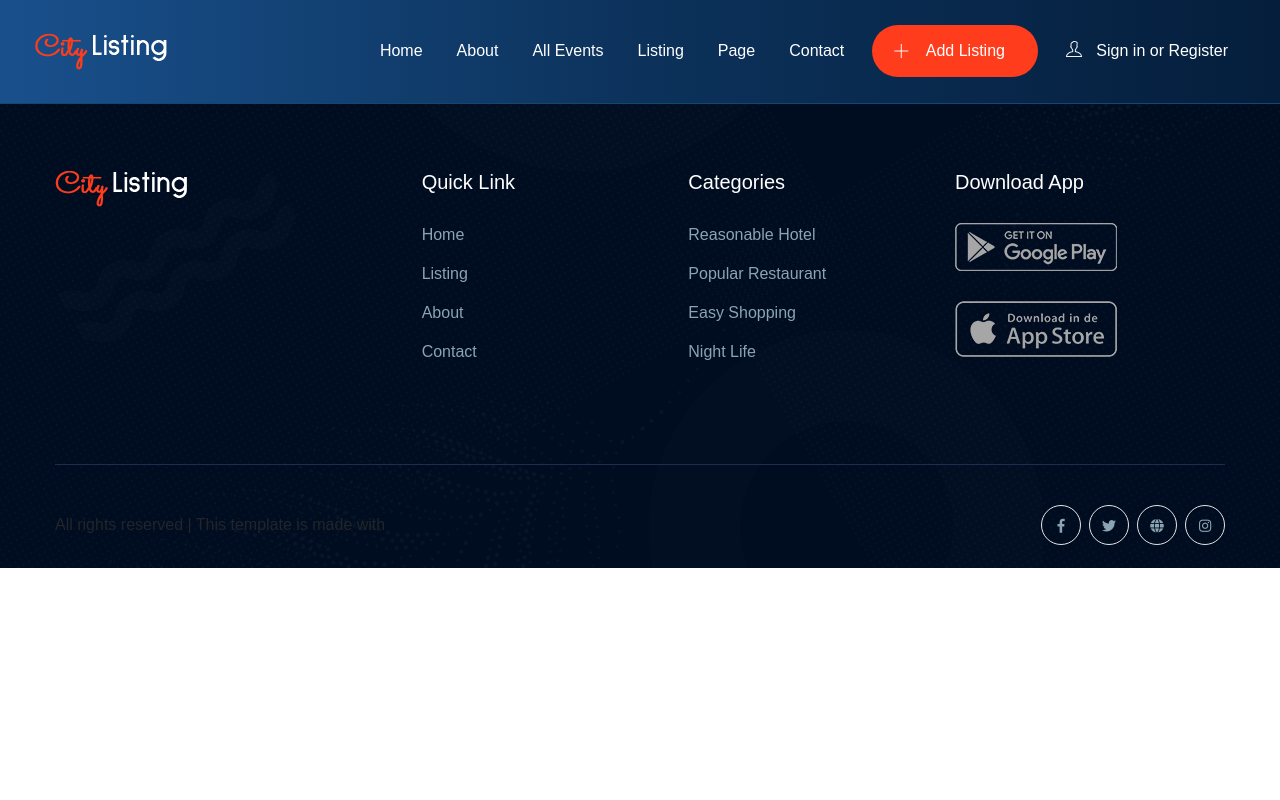
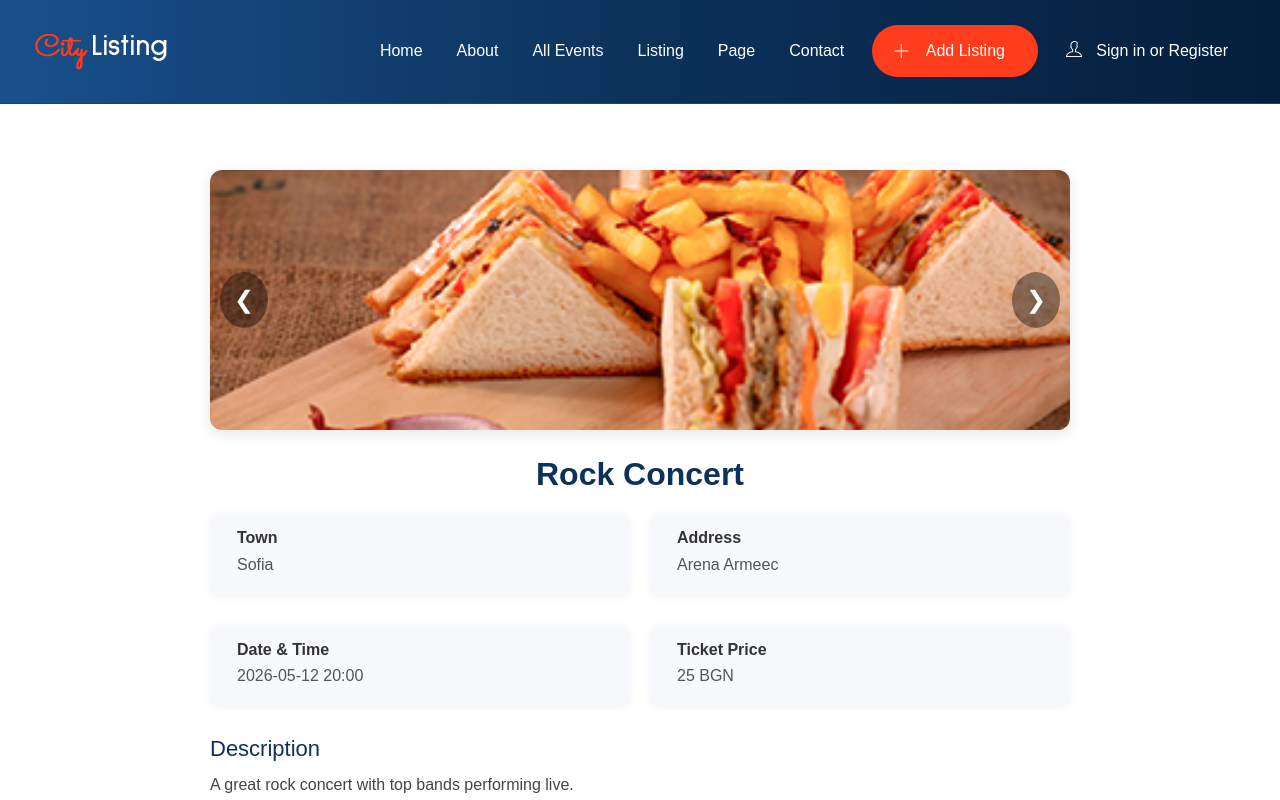
Before and after one commit to atdzhiev/Angular_Project_SoftUni, an Angular app in the folder events-app/: page /events/1 in a window 1280 px wide. Before the commit this address led to /. Shown: the top 800 px of the page. Built offline with nearby package versions, Linux system fonts and the light colour scheme; a web font is replaced by a local one.

Commit message:
Add static event details page

```diff
--- a/events-app/src/app/app.routes.ts
+++ b/events-app/src/app/app.routes.ts
@@ -22,4 +22,9 @@ export const routes: Routes = [
     loadComponent: () =>
       import("./features/catalog/catalog").then((m) => m.CatalogComponent),
   },
+  {
+    path: "events/:id",
+    loadComponent: () =>
+      import("./features/event-details/event-details").then((m) => m.EventDetails),
+  },
 ];
--- /dev/null
+++ b/events-app/src/app/features/event-details/event-details.css
@@ -0,0 +1,144 @@
+
+.details-page {
+  max-width: 900px;
+  margin: 150px auto 40px;
+  padding: 20px;
+}
+
+
+.details-title {
+  text-align: center;
+  font-size: 32px;
+  font-weight: 700;
+  margin-bottom: 20px;
+  color: #0C325B;
+}
+
+
+.carousel {
+  position: relative;
+  width: 100%;
+  height: 260px;
+  overflow: hidden;
+  border-radius: 12px;
+  margin-bottom: 25px;
+  box-shadow: 0 4px 14px rgba(0,0,0,0.1);
+}
+
+.carousel-image {
+  width: 100%;
+  height: 100%;
+  object-fit: cover;
+  transition: opacity .3s ease;
+}
+
+
+.carousel-btn {
+  position: absolute;
+  top: 50%;
+  transform: translateY(-50%);
+  background: rgba(0,0,0,0.4);
+  color: #fff;
+  border: none;
+  padding: 10px 14px;
+  font-size: 24px;
+  cursor: pointer;
+  border-radius: 50%;
+  transition: background .2s ease;
+}
+
+.carousel-btn:hover {
+  background: rgba(0,0,0,0.6);
+}
+
+.carousel-btn.left {
+  left: 10px;
+}
+
+.carousel-btn.right {
+  right: 10px;
+}
+
+
+.details-info {
+  display: flex;
+  flex-direction: column;
+  gap: 30px;
+}
+
+.info-row {
+  display: flex;
+  justify-content: space-between;
+  gap: 20px;
+}
+
+.info-item {
+  flex: 1;
+  display: flex;
+  align-items: flex-start;
+  gap: 12px;
+  padding: 15px;
+  background: #f7f9fc;
+  border-radius: 10px;
+  box-shadow: 0 2px 8px rgba(0,0,0,0.05);
+}
+
+.info-icon {
+  font-size: 28px;
+  color: #0C325B;
+  margin-top: 3px;
+}
+
+.info-item h4 {
+  margin: 0;
+  font-size: 16px;
+  font-weight: 600;
+  color: #333;
+}
+
+.info-item p {
+  margin: 2px 0 0 0;
+  color: #555;
+}
+
+
+.description-block h3 {
+  font-size: 22px;
+  margin-bottom: 10px;
+  color: #0C325B;
+}
+
+.description-block p {
+  font-size: 16px;
+  color: #444;
+  line-height: 1.6;
+}
+
+
+.details-btn {
+  width: 100%;
+  padding: 14px;
+  background: #ff8c00;
+  color: #fff;
+  border: none;
+  border-radius: 8px;
+  font-size: 18px;
+  font-weight: 600;
+  cursor: pointer;
+  transition: background .2s ease;
+}
+
+.details-btn:hover {
+  background: #e57a00;
+}
+
+
+@media (max-width: 768px) {
+  .info-row {
+    flex-direction: column;
+  }
+
+  .carousel {
+    height: 200px;
+  }
+}
--- /dev/null
+++ b/events-app/src/app/features/event-details/event-details.html
@@ -0,0 +1,66 @@
+@if (event()) {
+  @let e = event();
+
+<section class="details-page">
+
+
+  <div class="carousel">
+    <img [src]="e.images[currentImage]" class="carousel-image">
+
+    <button class="carousel-btn left" (click)="prevImage()">❮</button>
+    <button class="carousel-btn right" (click)="nextImage()">❯</button>
+  </div>
+
+  <h1 class="details-title">{{ e.title }}</h1>
+
+  <div class="details-info">
+
+    <div class="info-row">
+      <div class="info-item">
+        <span class="icon-location-pin info-icon"></span>
+        <div>
+          <h4>Town</h4>
+          <p>{{ e.town }}</p>
+        </div>
+      </div>
+
+      <div class="info-item">
+        <span class="icon-home info-icon"></span>
+        <div>
+          <h4>Address</h4>
+          <p>{{ e.address }}</p>
+        </div>
+      </div>
+    </div>
+
+    <div class="info-row">
+      <div class="info-item">
+        <span class="icon-calendar info-icon"></span>
+        <div>
+          <h4>Date & Time</h4>
+          <p>{{ e.date }}</p>
+        </div>
+      </div>
+
+      <div class="info-item">
+        <span class="icon-tag info-icon"></span>
+        <div>
+          <h4>Ticket Price</h4>
+          <p>{{ e.price }}</p>
+        </div>
+      </div>
+    </div>
+
+    <div class="description-block">
+      <h3>Description</h3>
+      <p>{{ e.description }}</p>
+    </div>
+
+    <button class="details-btn">
+      View Tickets
+    </button>
+
+  </div>
+
+</section>
+}
--- /dev/null
+++ b/events-app/src/app/features/event-details/event-details.ts
@@ -0,0 +1,54 @@
+import { Component,inject,signal } from '@angular/core';
+import { ActivatedRoute } from '@angular/router';
+import { EventItem } from '../../shared/interfaces/event';
+
+
+
+@Component({
+  selector: 'app-event-details',
+  imports: [],
+  templateUrl: './event-details.html',
+  styleUrl: './event-details.css',
+})
+export class EventDetails {
+  private route = inject(ActivatedRoute);
+
+  event = signal<any>(null);
+  currentImage = 0;
+
+  constructor() {
+    this.route.paramMap.subscribe(params => {
+      const id = params.get('id');
+
+
+      const mockEvent = {
+        id,
+        title: 'Rock Concert',
+        town: 'Sofia',
+        address: 'Arena Armeec',
+        price: '25 BGN',
+        images: [
+          'assets/img/our_blog/blog-img1.jpg',
+          'assets/img/service/1.png',
+          'assets/img/service/2.png'
+        ],
+        date: '2026-05-12 20:00',
+        description: 'A great rock concert with top bands performing live.'
+      };
+
+      this.event.set(mockEvent);
+    });
+  }
+
+  prevImage() {
+    const imgs = this.event()?.images;
+    if (!imgs) return;
+    this.currentImage = (this.currentImage - 1 + imgs.length) % imgs.length;
+  }
+
+  nextImage() {
+    const imgs = this.event()?.images;
+    if (!imgs) return;
+    this.currentImage = (this.currentImage + 1) % imgs.length;
+  }
+}
```
Lines whose indentation alone changed are shown as unchanged.
